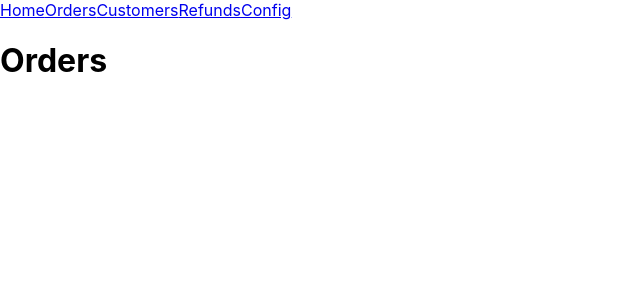
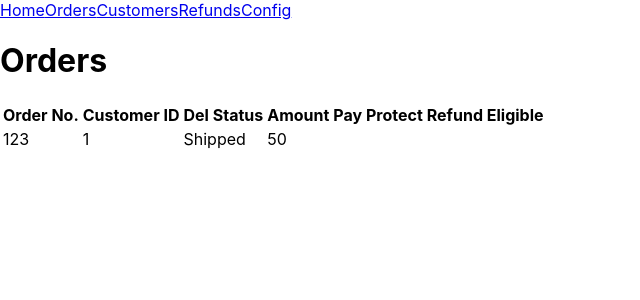
Before and after one commit to TheCyberFlash/stjag-basic-crud-react, a React (Create React App) app in the folder basic-crud/: page /orders in a window 1280 px wide. Shown: the top 300 px of the page, without its empty margins (0-640 px from the left). Built offline with nearby package versions, Linux system fonts and the light colour scheme.

Commit message:
Update Orders.js
Dummy Data ofc

```diff
--- a/basic-crud/src/components/Orders.js
+++ b/basic-crud/src/components/Orders.js
@@ -1,9 +1,18 @@
 import React from "react";
+import DataTable from "./DataTable";
 
 const Orders = () => {
+
+    const columns = ['Order No.', 'Customer ID', 'Del Status', 'Amount', 'Pay Protect', 'Refund Eligible'];
+  // Dummy data
+  const data = [
+    { 'Order No.': '123', 'Customer ID': 1, 'Del Status': 'Shipped', 'Amount': 50.00, 'Pay Protect': true, 'Refund Eligible': false },
+  ];
+
     return (
         <div>
             <h1>Orders</h1>
+            <DataTable columns={columns} data={data} />
         </div>
     )
 }
```
